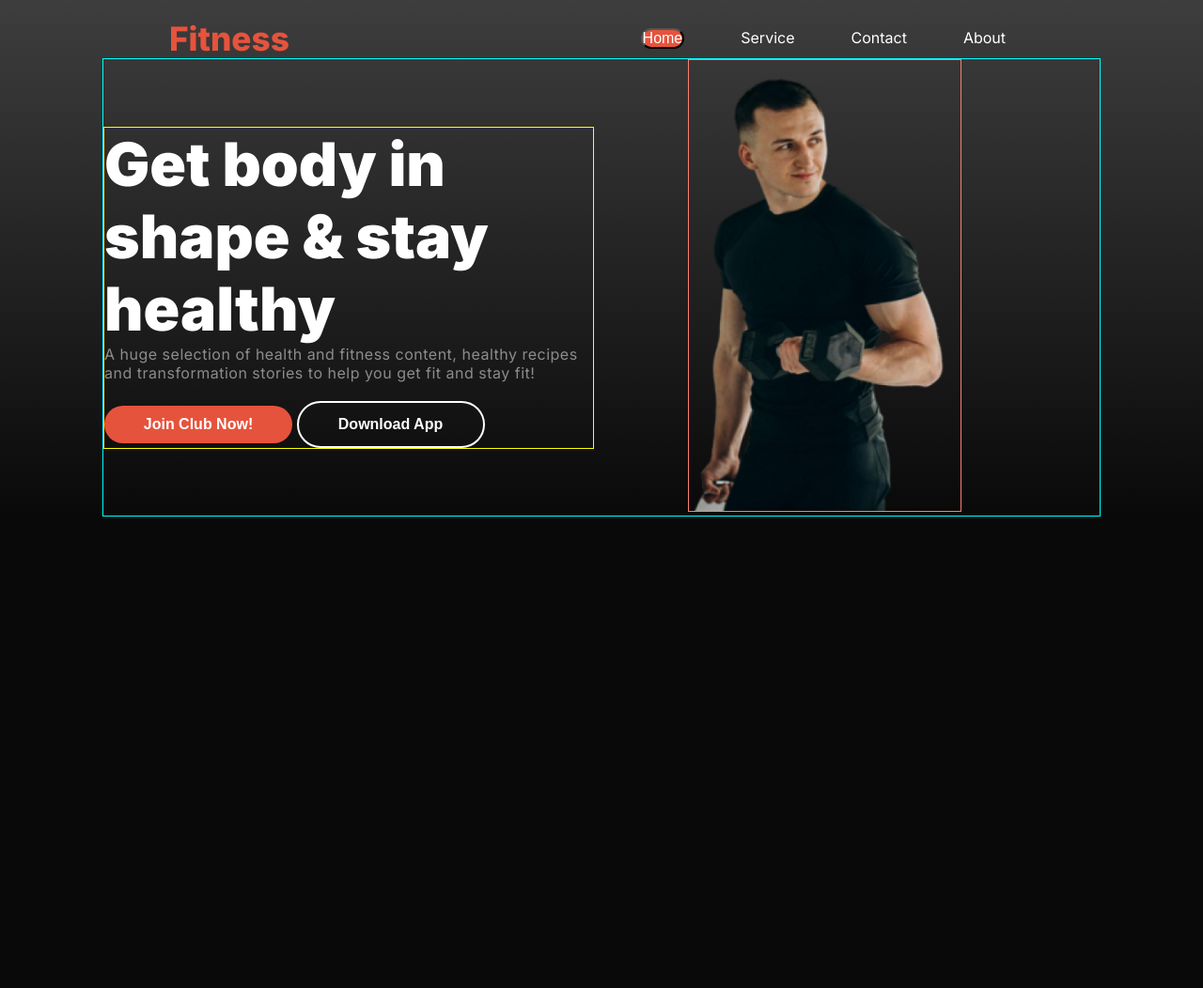
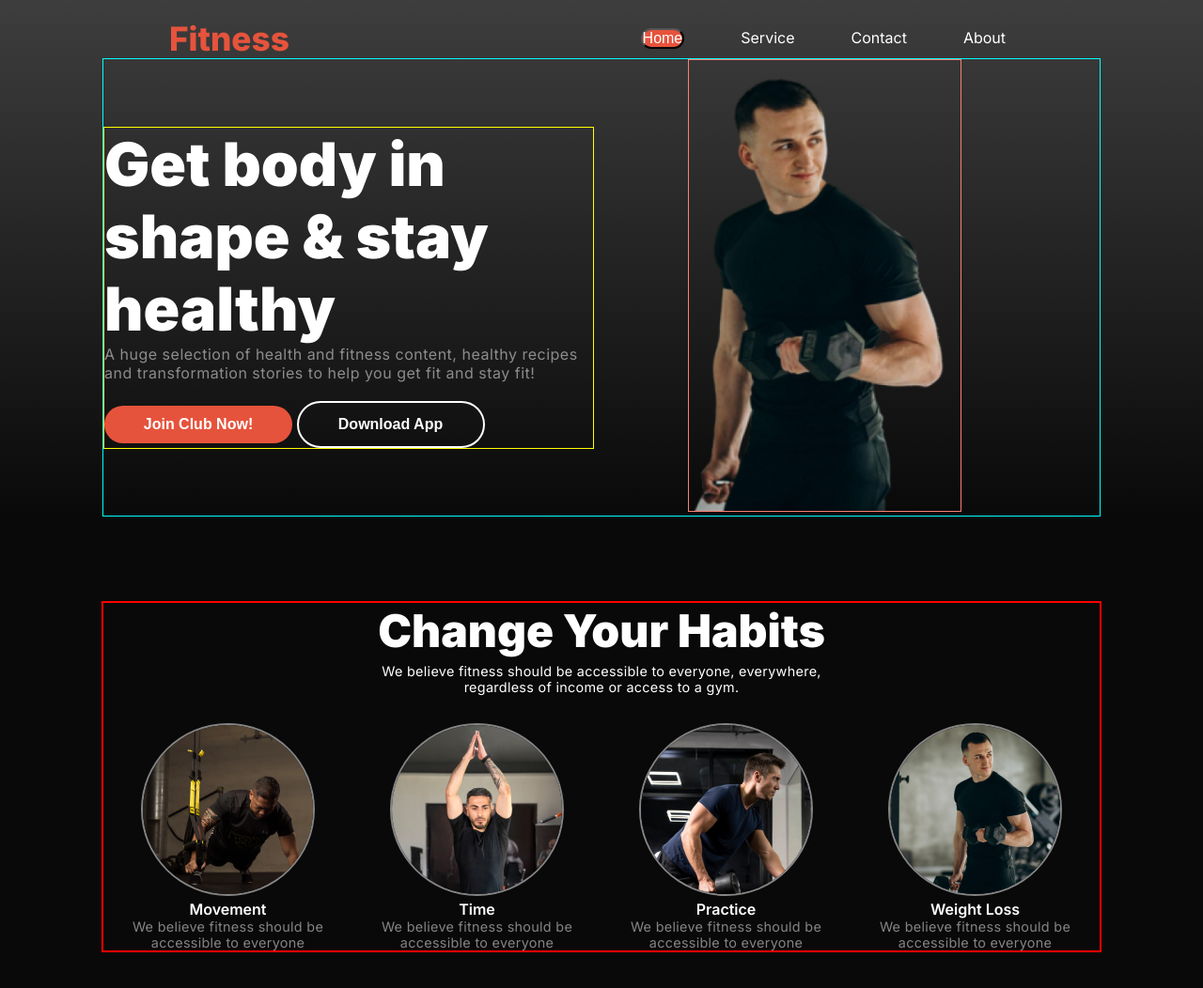
Before and after one commit to Amitdhar9357/-Assignment-02, a plain HTML site: page index.html in a window 1280 px wide. Shown: the whole page at 94% size. Before the commit the page ends 800 px from the top, so only its background shows below. Drawn offline with Linux system fonts and the light colour scheme.

Commit message:
habit section done

```diff
--- a/Style/assignment2.css
+++ b/Style/assignment2.css
@@ -112,3 +112,60 @@
   border: 1px solid salmon;
   height: 480px;
 }
+
+/* change your habits section */
+.habit-container{
+  max-width: 1060px;
+  border: 2px solid red;
+  margin: 90px auto;
+}
+.habits{
+  margin: 0 284px;
+  display: flex;
+  flex-direction: column;
+  justify-items: center;
+  text-align: center;
+}
+.habit-title{
+  color: white;
+  font-size: 3rem;
+  font-weight: 900;
+  margin-bottom: 5px;
+}
+.habit-description{
+  color: white;
+  font-size: 0.90rem;
+  font-weight: 400;
+  letter-spacing: 0.3px;
+  margin
+}
+.img-container{
+  display: flex;
+  justify-items: center;
+  text-align: center;
+}
+.img-title{
+  color: rgb(255, 255, 255);
+  font-size: 1rem;
+  font-weight: 600;
+  text-align: center;
+}
+.img-description{
+  color: rgba(255, 255, 255, 0.5);
+  font-size: 0.90rem;
+  font-weight: 400;
+  letter-spacing: 0.3px;
+  text-align: center;
+}
+.movement-img{
+  width: 200px;
+  height: 250px;
+  border: 0.5px solid steelblue;
+}
+.images{
+  margin-top: 30px;
+  border: 2px solid rgba(255, 255, 255, 0.5);
+  border-radius: 100%;
+}
+
+/* running section */
--- a/index.html
+++ b/index.html
@@ -32,7 +32,34 @@
     </section>
   </header>
   <main>
-
+    <section class="habit-container">
+      <div class="habits">
+        <h2 class="habit-title">Change Your Habits</h2>
+        <p class="habit-description">We believe fitness should be accessible to everyone, everywhere, regardless of income or access to a gym.</p>
+      </div>
+      <div class="img-container">
+        <div class="habit-img">
+          <img class="images" src="images/image 3.png" alt="">
+          <h3 class="img-title">Movement</h3>
+          <p class="img-description">We believe fitness should be accessible to everyone</p>
+        </div>
+        <div class="habit-img">
+          <img class="images" src="images/image 2.png" alt="">
+          <h3 class="img-title">Time</h3>
+          <p class="img-description">We believe fitness should be accessible to everyone</p>
+        </div>
+        <div class="habit-img">
+          <img class="images" src="images/image 4.png" alt="">
+          <h3 class="img-title">Practice</h3>
+          <p class="img-description">We believe fitness should be accessible to everyone</p>
+        </div>
+        <div class="habit-img">
+          <img class="images" src="images/image 5.png" alt="">
+          <h3 class="img-title">Weight Loss</h3>
+          <p class="img-description">We believe fitness should be accessible to everyone</p>
+        </div>
+      </div>
+    </section>
   </main>
   <footer>
 
```
